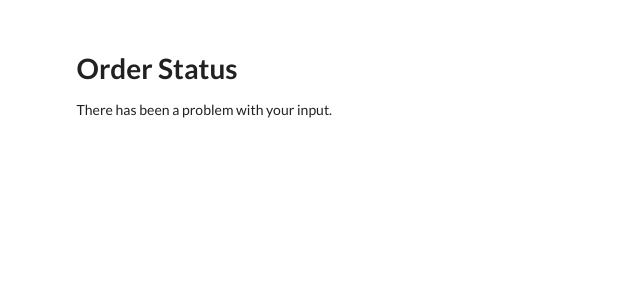
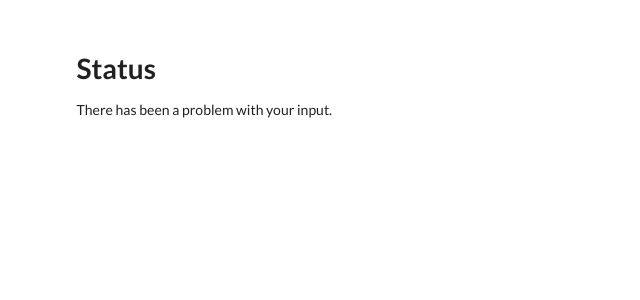
Before and after one commit to timdoubleg/python-flask-crypto, a Flask app: template templates/response.html in a window 1280 px wide. Shown: the top 300 px of the page, without its empty margins (0-640 px from the left). Run offline with Flask 2, Linux system fonts and the light colour scheme; the template is opened without the code that fills it, so the values that code supplies are empty.

Commit message:
change title

```diff
--- a/templates/response.html
+++ b/templates/response.html
@@ -8,7 +8,7 @@
 
 <div class="ui container", style="margin-top:50px">
 
-  <h1>Order Status</h1>
+  <h1>Status</h1>
     <div class="row justify-content-md-center">
 
             {% if code == 200 %}
```
